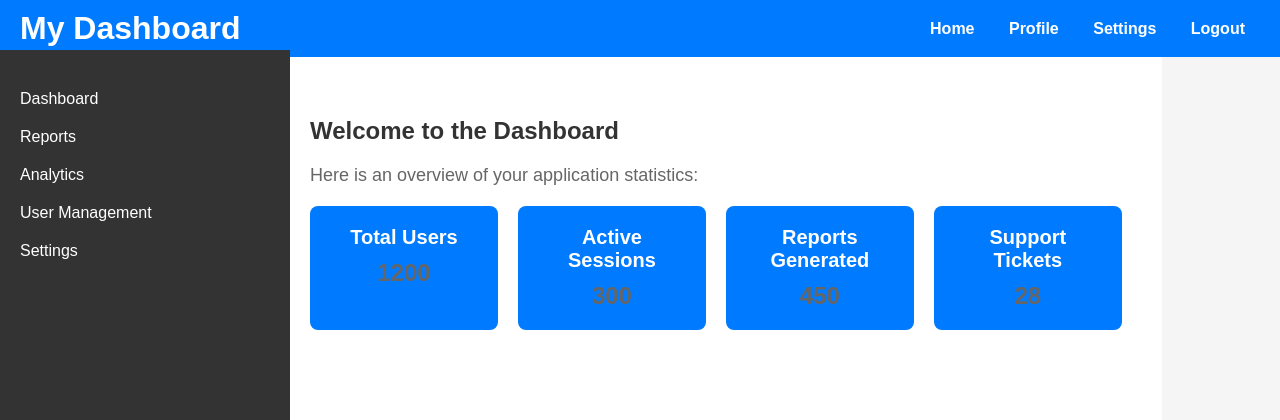
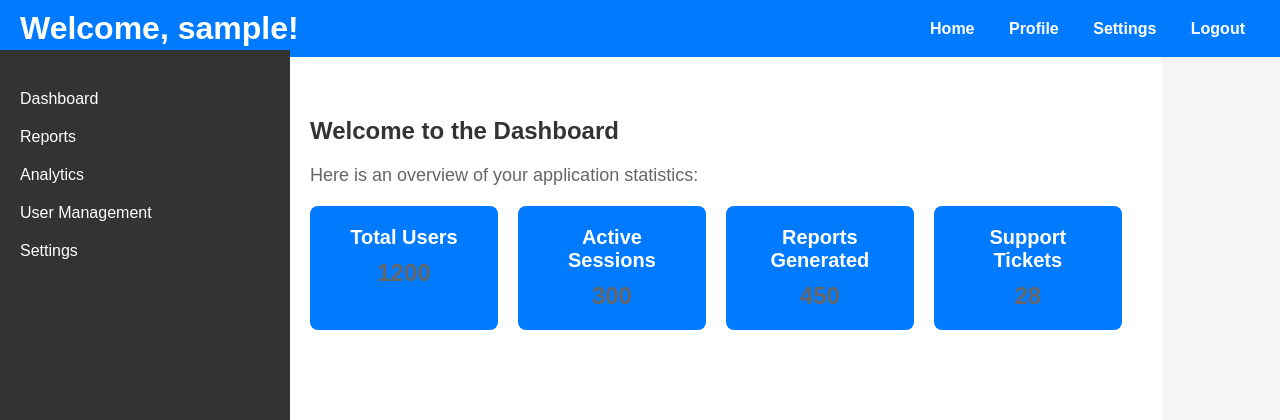
Before and after one commit to darivemula-inc/In-Sync, a Flask app: template templates/dashboard.html in a window 1280 px wide. Shown: the top 420 px of the page. Run offline with Flask 2, Linux system fonts and the light colour scheme; the template is opened without the code that fills it: most values are stand-ins (such as "Sample title", 1, 10 or a date in 2020).

Commit message:
Initial commit

```diff
--- a/templates/dashboard.html
+++ b/templates/dashboard.html
@@ -9,7 +9,7 @@
 <body>
     <div class="navbar">
         <div class="logo">
-            <h1>My Dashboard</h1>
+            <h1>Welcome, {{ username }}!</h1>
         </div>
         <div class="nav-links">
             <a href="#">Home</a>
```
